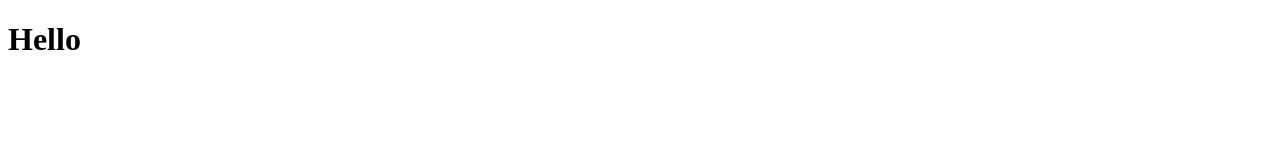
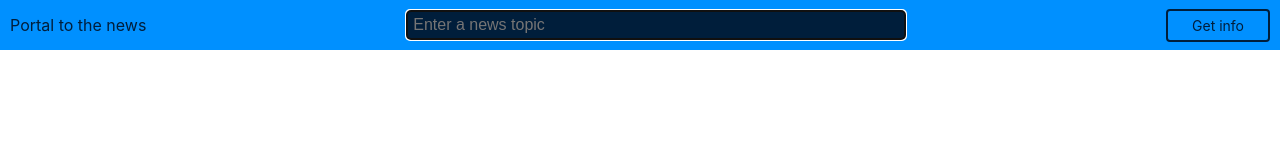
Before and after one commit to JohnnyReverb9/portal_to_the_news, a plain HTML site: page pages/index.html in a window 1280 px wide. Drawn offline with Linux system fonts and the light colour scheme.

Commit message:
Добавлена шапка

```diff
--- a/pages/index.html
+++ b/pages/index.html
@@ -2,9 +2,23 @@
 <html lang="en">
 <head>
     <meta charset="UTF-8">
+    <meta name="viewport" content="width=device-width, initial-scale=1.0">
+    <meta http-equiv="X-UA-Compatible" content="ie=edge">
     <title>Portal to the news</title>
+    <link rel="stylesheet" href="/static/app.css">
 </head>
 <body>
-<h1>Hello</h1>
+<main>
+    <header>
+        <a class="logo" href="/">Portal to the news</a>
+        <form action="/search" method="GET">
+            <label>
+                <input autofocus class="search-input" value=""
+                       placeholder="Enter a news topic" type="search" name="q">
+            </label>
+        </form>
+        <a class="button info-button" href="/info">Get info</a>
+    </header>
+</main>
 </body>
 </html>
--- a/assets/app.css
+++ b/static/app.css
@@ -6,13 +6,6 @@ html {
     box-sizing: inherit;
     margin: 0;
     padding: 0;
-}
-
-:root {
-    --light-blue: #0090ff;
-    --dark-dark: #001e3b;
-    --dark-grey: #777;
-    --light-grey: #dadce0;
 }
 
 body {
@@ -29,8 +22,8 @@ a:hover {
 }
 
 a.button {
-    border: 2px solid #0090ff;
-    color: var(--dark-green);
+    border: 2px solid #001e3b;
+    color: #001e3b;
     border-radius: 4px;
     padding: 6px 24px;
     font-size: 14px;
@@ -39,8 +32,8 @@ a.button {
 
 a.button:hover {
     text-decoration: none;
-    background-color: var(--dark-green);
-    color: var(--light-green);
+    background-color: #001e3b;
+    color: #0090ff;
 }
 
 header {
@@ -52,13 +45,13 @@ header {
     right: 0;
     display: flex;
     justify-content: space-between;
-    background-color: var(--light-green);
+    background-color: #0090ff;
     padding: 5px 10px;
     align-items: center;
 }
 
 .logo {
-    color: #002200;
+    color: #001e3b;
 }
 
 form {
@@ -70,8 +63,8 @@ form {
     height: 100%;
     border-radius: 4px;
     border-color: transparent;
-    background-color: var(--dark-green);
-    color: var(--light-green);
+    background-color: #001e3b;
+    color: #0090ff;
     font-size: 16px;
     line-height: 1.4;
     padding-left: 5px;
@@ -85,7 +78,7 @@ form {
 }
 
 .result-count {
-    color: var(--dark-grey);
+    color: #777;
     text-align: center;
     margin-bottom: 15px;
 }
@@ -98,7 +91,7 @@ form {
     display: flex;
     align-items: flex-start;
     margin-bottom: 30px;
-    border: 1px solid var(--light-grey);
+    border: 1px solid #dadce0;
     padding: 15px;
     border-radius: 4px;
     justify-content: space-between;
@@ -116,13 +109,13 @@ form {
 }
 
 .description {
-    color: var(--dark-grey);
+    color: #777;
     margin-bottom: 15px;
 }
 
 .metadata {
     display: flex;
-    color: var(--dark-green);
+    color: #001e3b;
     font-size: 14px;
 }
 
@@ -155,7 +148,7 @@ form {
         width: 100%;
     }
 
-    .github-button {
+    .info-button {
         display: none;
     }
 
```
Also changed, not shown: 1 other file.
